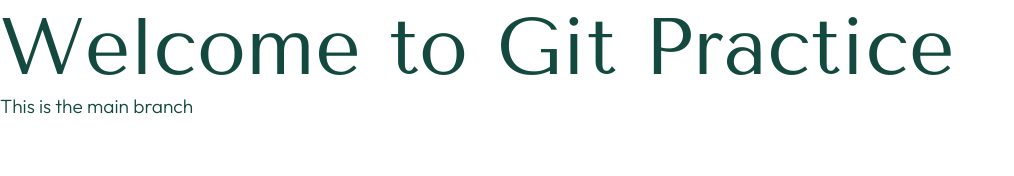
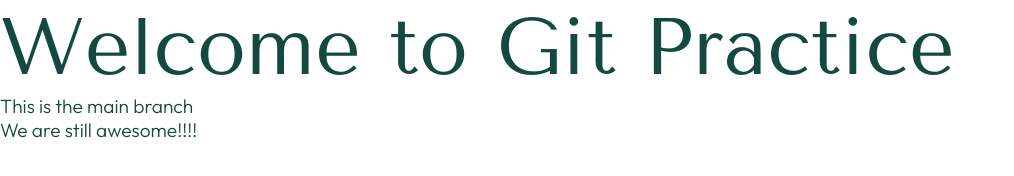
Before and after one commit to themichellesarmiento/GitPractice_version1, a plain HTML site: page index.html in a window 1280 px wide. Shown: the whole page, without its empty margins (0-1014 px from the left). Drawn offline with nearby package versions, Linux system fonts and the light colour scheme.

Commit message:
Add a paragraph

```diff
--- a/index.html
+++ b/index.html
@@ -9,6 +9,7 @@
 <body>
     <h1>Welcome to Git Practice</h1>
     <p>This is the main branch</p>
+    <p> We are still awesome!!!!</p>
 
 </body>
 </html>
```
